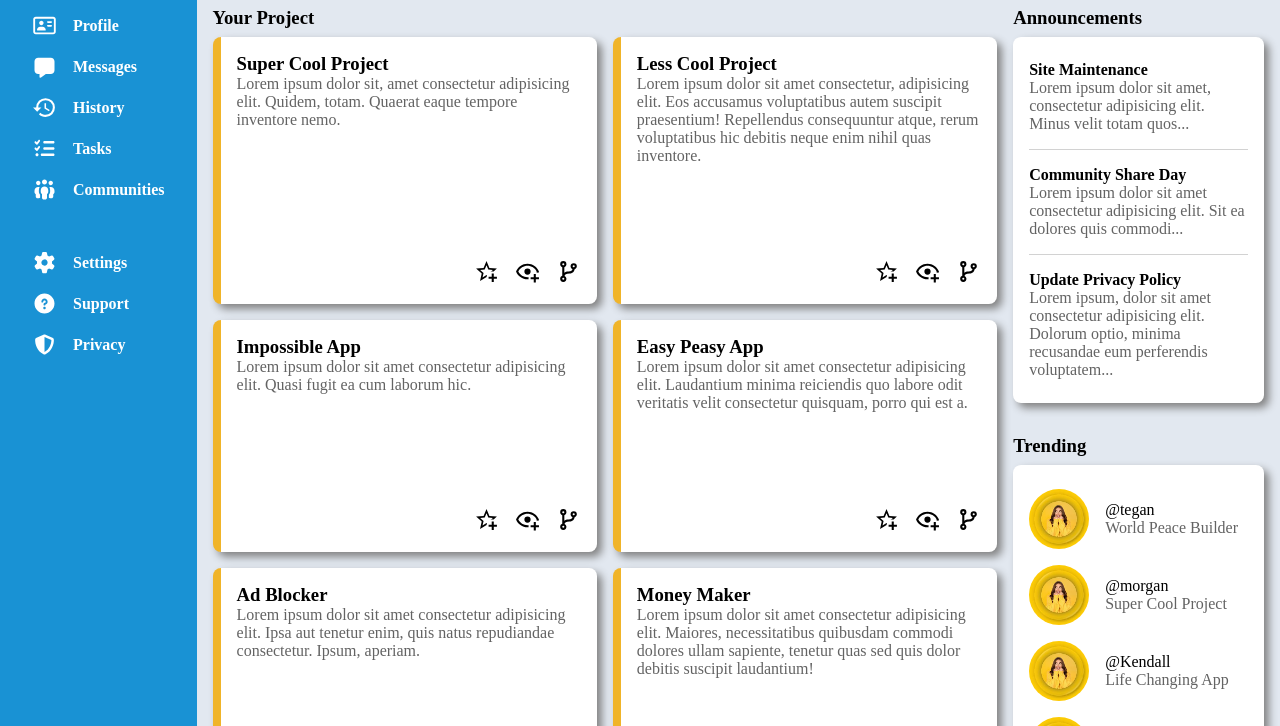
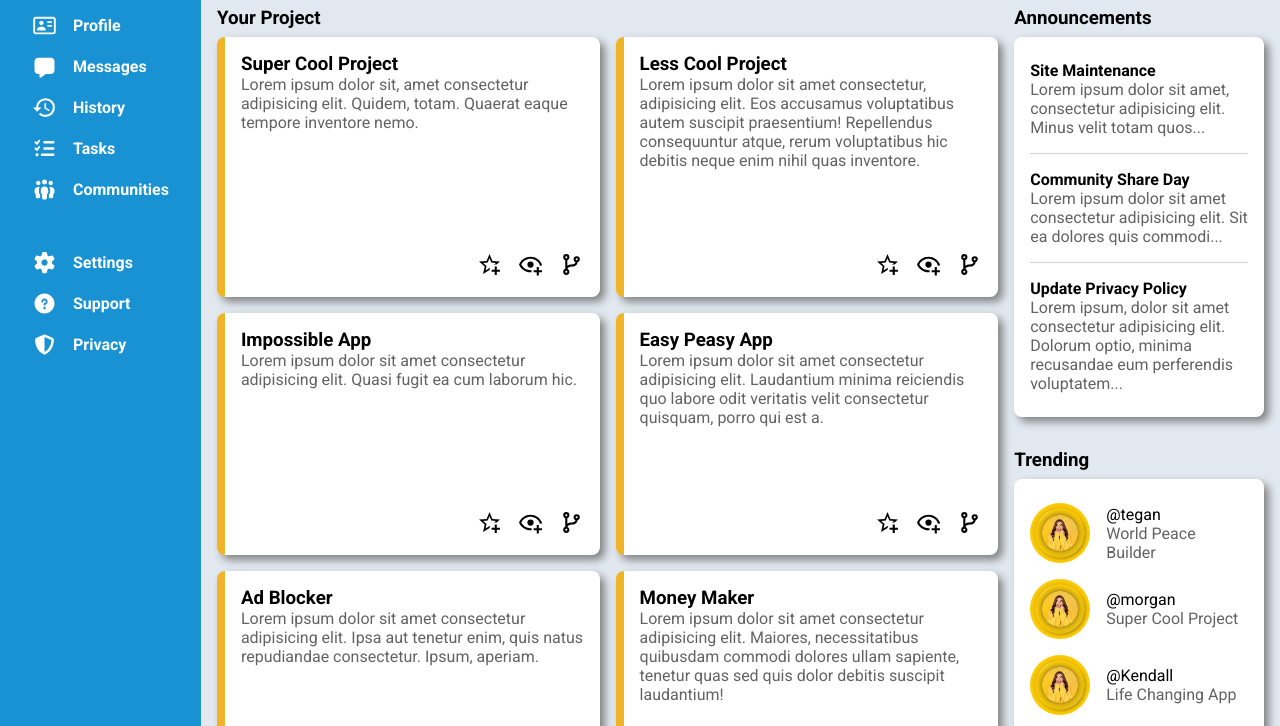
Before and after one commit to fanuelH/top-admin-dashboard, a plain HTML site: page index.html in a window 1280 px wide. Shown: the part 142-868 px from the top of the page. Drawn offline with Linux system fonts and the light colour scheme.

Commit message:
style(body): add Roboto font family

```diff
--- a/assets/css/style.css
+++ b/assets/css/style.css
@@ -1,3 +1,5 @@
+@import url("https://fonts.googleapis.com/css2?family=Roboto:ital,wght@0,100..900;1,100..900&display=swap");
+
 *,
 ::before,
 ::after {
@@ -22,6 +24,7 @@ body {
   display: grid;
   grid-template-columns: repeat(8, 1fr);
   grid-template-rows: repeat(auto-fit, 1fr);
+  font-family: Roboto, Arial, Helvetica, sans-serif;
 }
 
 menu li {
```
